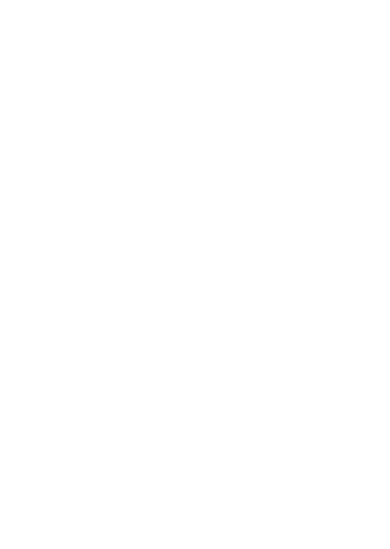
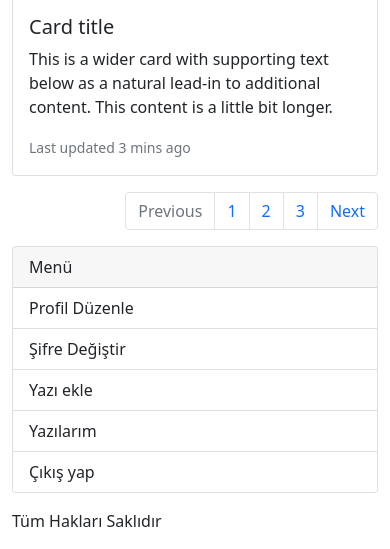
Before and after one commit to BeratGocer/DjangoPropt, a Django app: page / in a window 390 px wide. Before the commit the part shown is empty. Shown: the part 1281-1830 px from the top of the page. Before the commit the page ends 31 px from the top, so only its background shows below. Run offline with Django 3.2, Linux system fonts and the light colour scheme; some libraries are stand-ins or nearby versions.

Commit message:
Template oluşturuldu

```diff
--- /dev/null
+++ b/Templates/base.html
@@ -0,0 +1,94 @@
+<!doctype html>
+<html lang="en">
+  <head>
+
+    <meta charset="utf-8">
+    <meta name="viewport" content="width=device-width, initial-scale=1">
+
+    <link href="https://cdn.jsdelivr.net/npm/bootstrap@5.0.2/dist/css/bootstrap.min.css" rel="stylesheet" integrity="sha384-EVSTQN3/azprG1Anm3QDgpJLIm9Nao0Yz1ztcQTwFspd3yD65VohhpuuCOmLASjC" crossorigin="anonymous">
+
+    <title>{% block title %}{% endblock %}</title>
+  </head>
+  <body>
+
+
+    <nav class="navbar navbar-expand-lg navbar-light bg-light">
+      <div class="container">
+        <a class="navbar-brand" href="/">Blog Deneme</a>
+        <button class="navbar-toggler" type="button" data-bs-toggle="collapse" data-bs-target="#navbarSupportedContent" aria-controls="navbarSupportedContent" aria-expanded="false" aria-label="Toggle navigation">
+          <span class="navbar-toggler-icon"></span>
+        </button>
+        <div class="collapse navbar-collapse" id="navbarSupportedContent">
+          <ul class="navbar-nav me-auto mb-2 mb-lg-0">
+            <li class="nav-item">
+              <a class="nav-link active" aria-current="page" href="/">Anasayfa</a>
+            </li>
+            <li class="nav-item">
+              <a class="nav-link" href="/contact">İletişim</a>
+            </li>
+            <li class="nav-item dropdown">
+              <a class="nav-link dropdown-toggle" href="#" id="navbarDropdown" role="button" data-bs-toggle="dropdown" aria-expanded="false">
+                Dropdown
+              </a>
+              <ul class="dropdown-menu" aria-labelledby="navbarDropdown">
+                <li><a class="dropdown-item" href="#">Action</a></li>
+                <li><a class="dropdown-item" href="#">Another action</a></li>
+                <li><hr class="dropdown-divider"></li>
+                <li><a class="dropdown-item" href="#">Something else here</a></li>
+              </ul>
+            </li>
+            <li class="nav-item">
+              <a class="nav-link disabled" href="#" tabindex="-1" aria-disabled="true">Disabled</a>
+            </li>
+          </ul>
+          <form class="d-flex">
+            <input class="form-control me-2" type="search" placeholder="Search" aria-label="Search">
+            <button class="btn btn-outline-success" type="submit">Search</button>
+          </form>
+        </div>
+      </div>
+    </nav>
+
+
+    <div class="container mt-3">
+
+      <div class="row">
+
+        <div class="col-sm-9">
+
+        {% block content %}{% endblock %}
+
+        </div>
+
+        <div class="col-sm-3">
+
+          <div class="card mb-3">
+            <div class="card-header">
+              Menü
+            </div>
+            <ul class="list-group list-group-flush">
+              <li class="list-group-item">Profil Düzenle</li>
+              <li class="list-group-item">Şifre Değiştir</li>
+              <li class="list-group-item">Yazı ekle</li>
+              <li class="list-group-item">Yazılarım</li>
+              <li class="list-group-item">Çıkış yap</li>
+            </ul>
+          </div>
+
+        </div>
+
+      </div>
+
+      <div class="row">
+        <div class="col-12">
+          <p>Tüm Hakları Saklıdır</p>
+        </div>
+
+      </div>
+
+    </div>
+
+    <script src="https://cdn.jsdelivr.net/npm/bootstrap@5.0.2/dist/js/bootstrap.bundle.min.js" integrity="sha384-MrcW6ZMFYlzcLA8Nl+NtUVF0sA7MsXsP1UyJoMp4YLEuNSfAP+JcXn/tWtIaxVXM" crossorigin="anonymous"></script>
+
+  </body>
+</html>
--- a/blog/templates/pages/anasayfa.html
+++ b/blog/templates/pages/anasayfa.html
@@ -1,20 +1,65 @@
-{% load static %}
-<!doctype html>
-<html lang="en">
-  <head>
+{% extends 'base.html' %}
 
-    <meta charset="utf-8">
-    <meta name="viewport" content="width=device-width, initial-scale=1">
-
-    <link href="{% static 'css/bootstrap.min.css' %}" rel="stylesheet" integrity="sha384-EVSTQN3/azprG1Anm3QDgpJLIm9Nao0Yz1ztcQTwFspd3yD65VohhpuuCOmLASjC" crossorigin="anonymous">
-
-    <title>Hello, world!</title>
-  </head>
-  <body>
-    <h1>Hello, world!</h1>
-
-    <script src="{% static 'js/bootstrap.bundle.min.js' %}" integrity="sha384-MrcW6ZMFYlzcLA8Nl+NtUVF0sA7MsXsP1UyJoMp4YLEuNSfAP+JcXn/tWtIaxVXM" crossorigin="anonymous"></script>
+{% block title %} Anasayfa {% endblock %}
 
 
-  </body>
-</html>
+{% block content %}
+<div class="card mb-3">
+  <div class="row g-0">
+    <div class="col-md-4">
+      <img src="..." class="img-fluid rounded-start" alt="...">
+    </div>
+    <div class="col-md-8">
+      <div class="card-body">
+        <h5 class="card-title">Card title</h5>
+        <p class="card-text">This is a wider card with supporting text below as a natural lead-in to additional content. This content is a little bit longer.</p>
+        <p class="card-text"><small class="text-muted">Last updated 3 mins ago</small></p>
+      </div>
+    </div>
+  </div>
+</div>
+
+<div class="card mb-3">
+  <div class="row g-0">
+    <div class="col-md-4">
+      <img src="..." class="img-fluid rounded-start" alt="...">
+    </div>
+    <div class="col-md-8">
+      <div class="card-body">
+        <h5 class="card-title">Card title</h5>
+        <p class="card-text">This is a wider card with supporting text below as a natural lead-in to additional content. This content is a little bit longer.</p>
+        <p class="card-text"><small class="text-muted">Last updated 3 mins ago</small></p>
+      </div>
+    </div>
+  </div>
+</div>
+
+<div class="card mb-3">
+  <div class="row g-0">
+    <div class="col-md-4">
+      <img src="..." class="img-fluid rounded-start" alt="...">
+    </div>
+    <div class="col-md-8">
+      <div class="card-body">
+        <h5 class="card-title">Card title</h5>
+        <p class="card-text">This is a wider card with supporting text below as a natural lead-in to additional content. This content is a little bit longer.</p>
+        <p class="card-text"><small class="text-muted">Last updated 3 mins ago</small></p>
+      </div>
+    </div>
+  </div>
+</div>
+
+<nav aria-label="Page navigation example">
+  <ul class="pagination justify-content-end">
+    <li class="page-item disabled">
+      <a class="page-link" href="#" tabindex="-1" aria-disabled="true">Previous</a>
+    </li>
+    <li class="page-item"><a class="page-link" href="#">1</a></li>
+    <li class="page-item"><a class="page-link" href="#">2</a></li>
+    <li class="page-item"><a class="page-link" href="#">3</a></li>
+    <li class="page-item">
+      <a class="page-link" href="#">Next</a>
+    </li>
+  </ul>
+</nav>
+{% endblock %}
--- a/config/settings.py
+++ b/config/settings.py
@@ -47,7 +47,7 @@ ROOT_URLCONF = 'config.urls'
 TEMPLATES = [
     {
         'BACKEND': 'django.template.backends.django.DjangoTemplates',
-        'DIRS': [],
+        'DIRS': [BASE_DIR / "Templates"],
         'APP_DIRS': True,
         'OPTIONS': {
             'context_processors': [
```
Also changed, not shown: blog/templates/pages/iletisim.html (+8 -1 lines).
